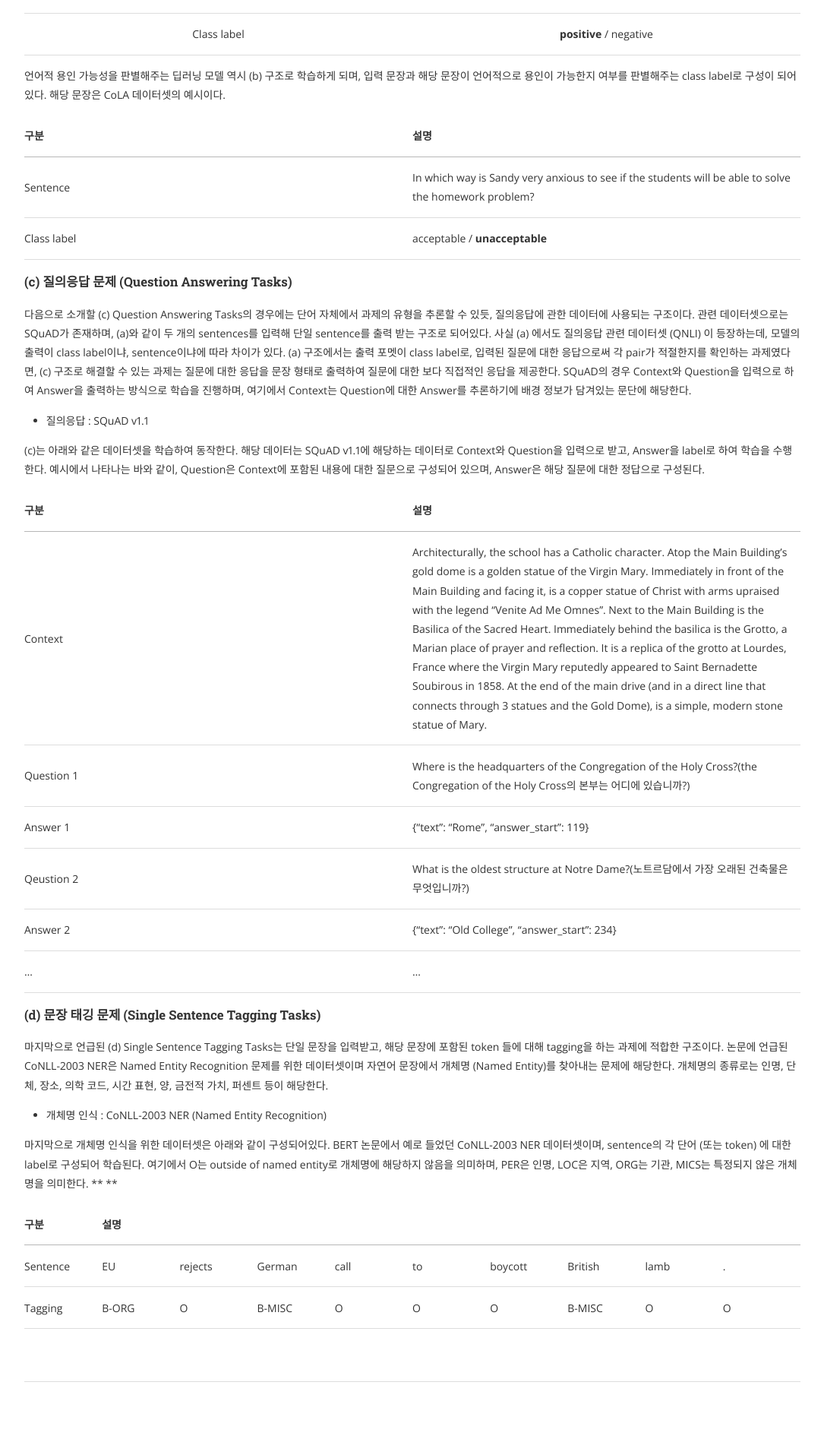
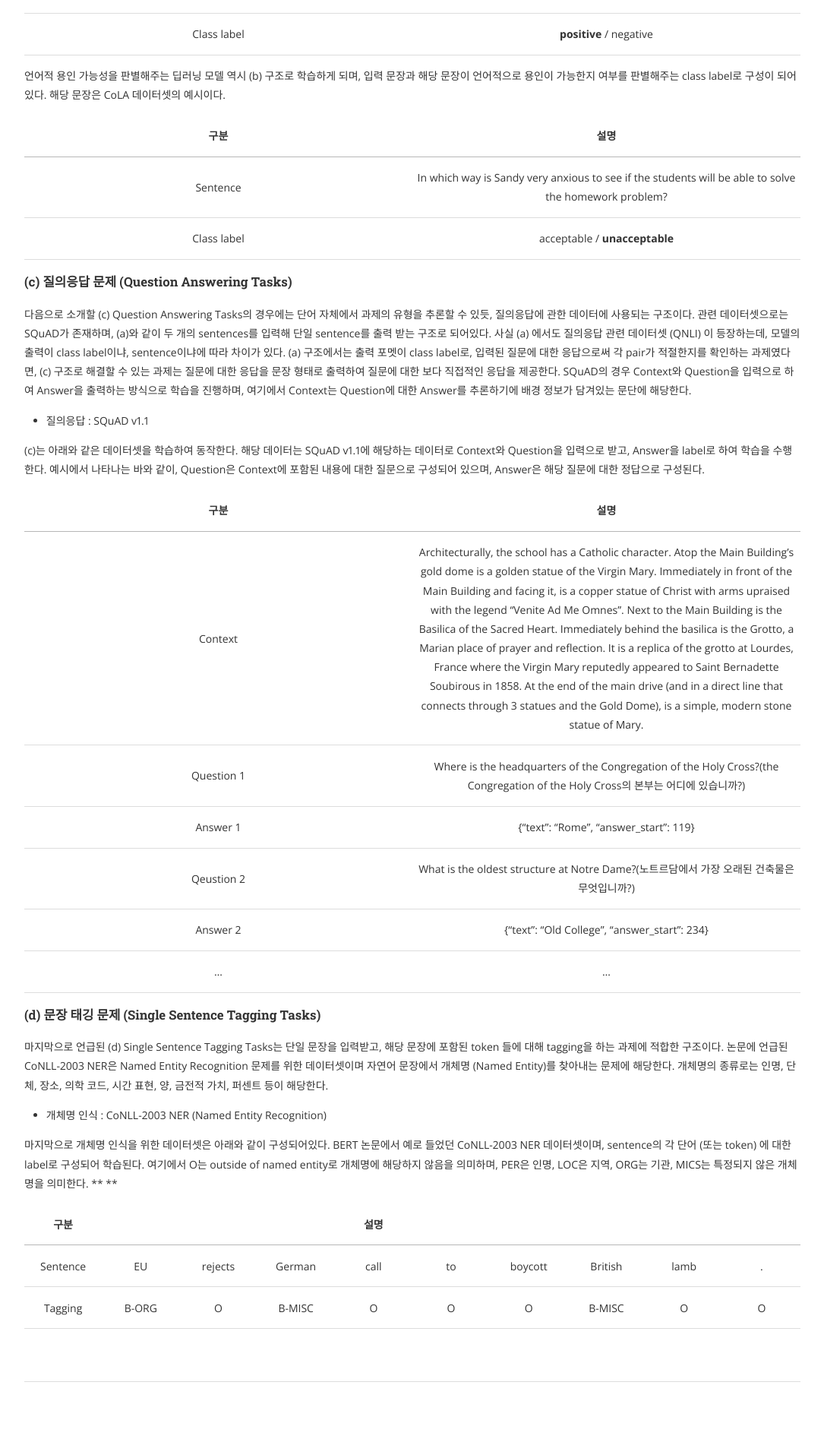
Before and after one commit to kurossncsoft/kurossncsoft.github.io, a Jekyll site: the page built from _posts/2021-09-13-NLP-and-HR-analytics.markdown, in a window 1280 px wide. Shown: the part 3033-4927 px from the top of the page at 76% size, without its empty margins (97-1182 px from the left). Built offline with Jekyll 4.4.1, drawn with Linux system fonts in a browser that asks for light colours; nearby versions of some CDN libraries; comment, search, counter and statistics services are not loaded.

Commit message:
Update 2021-09-13-NLP-and-HR-analytics.markdown

```diff
--- a/_posts/2021-09-13-NLP-and-HR-analytics.markdown
+++ b/_posts/2021-09-13-NLP-and-HR-analytics.markdown
@@ -5,6 +5,7 @@ date: 2021-09-16 12:00:00
 categories: Work
 author : DANBI
 cover: "/assets/nlp_free_image.jpg"
+
 
 ---
 
@@ -103,10 +104,10 @@ cover: "/assets/nlp_free_image.jpg"
 
  언어적 용인 가능성을 판별해주는 딥러닝 모델 역시 (b) 구조로 학습하게 되며, 입력 문장과 해당 문장이 언어적으로 용인이 가능한지 여부를 판별해주는 class label로 구성이 되어있다. 해당 문장은 CoLA 데이터셋의 예시이다.
 
-| 구분        | 설명                                                         |
-| :---------- | :----------------------------------------------------------- |
-| Sentence    | In which way is Sandy very anxious to see if the students will be able to solve the homework problem? |
-| Class label | acceptable / **unacceptable**                                |
+|    구분     |                             설명                             |
+| :---------: | :----------------------------------------------------------: |
+|  Sentence   | In which way is Sandy very anxious to see if the students will be able to solve the homework problem? |
+| Class label |                acceptable / **unacceptable**                 |
 
 
 
@@ -120,14 +121,14 @@ cover: "/assets/nlp_free_image.jpg"
 
  (c)는 아래와 같은 데이터셋을 학습하여 동작한다. 해당 데이터는 SQuAD v1.1에 해당하는 데이터로 Context와 Question을 입력으로 받고, Answer을 label로 하여 학습을 수행한다. 예시에서 나타나는 바와 같이, Question은 Context에 포함된 내용에 대한 질문으로 구성되어 있으며, Answer은 해당 질문에 대한 정답으로 구성된다.
 
-| 구분       | 설명                                                         |
-| :--------- | :----------------------------------------------------------- |
-| Context    | Architecturally, the school has a Catholic character. Atop the Main Building's gold dome is a golden statue of the Virgin Mary. Immediately in front of the Main Building and facing it, is a copper statue of Christ with arms upraised with the legend "Venite Ad Me Omnes". Next to the Main Building is the Basilica of the Sacred Heart. Immediately behind the basilica is the Grotto, a Marian place of prayer and reflection. It is a replica of the grotto at Lourdes, France where the Virgin Mary reputedly appeared to Saint Bernadette Soubirous in 1858. At the end of the main drive (and in a direct line that connects through 3 statues and the Gold Dome), is a simple, modern stone statue of Mary. |
+|    구분    |                             설명                             |
+| :--------: | :----------------------------------------------------------: |
+|  Context   | Architecturally, the school has a Catholic character. Atop the Main Building's gold dome is a golden statue of the Virgin Mary. Immediately in front of the Main Building and facing it, is a copper statue of Christ with arms upraised with the legend "Venite Ad Me Omnes". Next to the Main Building is the Basilica of the Sacred Heart. Immediately behind the basilica is the Grotto, a Marian place of prayer and reflection. It is a replica of the grotto at Lourdes, France where the Virgin Mary reputedly appeared to Saint Bernadette Soubirous in 1858. At the end of the main drive (and in a direct line that connects through 3 statues and the Gold Dome), is a simple, modern stone statue of Mary. |
 | Question 1 | Where is the headquarters of the Congregation of the Holy Cross?(the Congregation of the Holy Cross의 본부는 어디에 있습니까?) |
-| Answer 1   | {"text": "Rome", "answer_start": 119}                        |
+|  Answer 1  |            {"text": "Rome", "answer_start": 119}             |
 | Qeustion 2 | What is the oldest structure at Notre Dame?(노트르담에서 가장 오래된 건축물은 무엇입니까?) |
-| Answer 2   | {"text": "Old College", "answer_start": 234}                 |
-| ...        | ...                                                          |
+|  Answer 2  |         {"text": "Old College", "answer_start": 234}         |
+|    ...     |                             ...                              |
 
 
 
@@ -142,10 +143,10 @@ cover: "/assets/nlp_free_image.jpg"
  마지막으로 개체명 인식을 위한 데이터셋은 아래와 같이 구성되어있다. BERT 논문에서 예로 들었던 CoNLL-2003 NER 데이터셋이며, sentence의 각 단어 (또는 token) 에 대한 label로 구성되어 학습된다. 여기에서 O는 outside of named entity로 개체명에 해당하지 않음을 의미하며, PER은 인명, LOC은 지역, ORG는 기관, MICS는 특정되지 않은 개체명을 의미한다. **
 **
 
-| 구분     | 설명  |         |        |      |      |         |         |      |      |
-| :------- | :---- | ------- | ------ | ---- | ---- | ------- | ------- | ---- | ---- |
-| Sentence | EU    | rejects | German | call | to   | boycott | British | lamb | .    |
-| Tagging  | B-ORG | O       | B-MISC | O    | O    | O       | B-MISC  | O    | O    |
+|   구분   |       |         |        | 설명 |      |         |         |      |      |
+| :------: | :---: | :-----: | :----: | :--: | :--: | :-----: | :-----: | :--: | :--: |
+| Sentence |  EU   | rejects | German | call |  to  | boycott | British | lamb |  .   |
+| Tagging  | B-ORG |    O    | B-MISC |  O   |  O   |    O    | B-MISC  |  O   |  O   |
 
 
 
@@ -224,22 +225,26 @@ cover: "/assets/nlp_free_image.jpg"
 
  우리가 활용한 감정분석 모델은 각 문장의 긍부정 여부를 [0, 1] 범주의 값으로 나타내는데 1에 가까울 수록 긍정, 0에 가까울 수록 부정을 의미한다. 우리는 긍부정 여부에 대한 임계값을 설정하여 긍부정 확률이 0.15 이하인 문장을 부정으로, 0.85 이상인 문장을 긍정으로 취급하였으며, 0.15~0.85에 해당하는 문장은 중도로 구분하였다. 이렇게 기준을 설정하고 등급에 따라 긍정 코멘트와 부정 코멘트 수치를 비교했을 때, 가장 역량 및 성과가 높은 1등급은 부정 코멘트의 수 대비 긍정 코멘트의 수가 약 46배 정도 많게 타나났다. 또한 해당 결과를 통해 평가자가 각 평가 등급의 차이를 얼마나 명확하게 인지하고 있는지를 수치로 확인해볼 수 있었다. 본 결과에서는 1등급과 2등급의 긍부정 비율 차이는 크지 않은 반면 2에서 3으로 내려가는 구간에서 해당 수치가 급격히 감소하였다. 각 등급의 차이는 동일하게 한 단계이나, 평가자는 체감상 1~2 등급의 차이를 2~3 등급의 그것과 다르게 생각한다고 추정된다. 본 주제와는 조금 다른 맥락이나, 해당 차이를 다른 방면에서 봤을 때도 마찬가지였다. 코멘트에 등장한 3-gram 명사 기준의 빈출 단어 유사도를 확인해 본 결과 역시 1~2등급 사이 유사도 보다 2~3등급 사이 단어 유사도가 더 낮게 나타났다. 이러한 결과는 향후 평가 등급 조정이나 등급별 보상 체계 등을 개선할 때 참고할 수 있다.
 
-| :----------------------------: | :--------------: |
-|           평가 등급            | (긍정/부정) 비율 |
-|               1                |      46.32       |
-|               2                |      34.73       |
-|               3                |      17.25       |
-|               4                |       1.28       |
-|               5                |       0.31       |
+| 평가 등급 | (긍정/부정) 비율 |
+| :-------: | :--------------: |
+|     1     |      46.32       |
+|     2     |      34.73       |
+|     3     |      17.25       |
+|     4     |       1.28       |
+|     5     |       0.31       |
+
+
 
  더 나아가 자연어 처리 기술을 이용하면 평가 코멘트를 요약하는데 활용할 수 있다. 상기 분석에서 익명화를 수행할 때, 우리는 3종류의 태그를 활용하였는데 이는 각각 EMP, CAPA, SKIL이다. 여기에서 EMP는 익명화를 수행할 때 필요한 태그이고, 다른 두 태그는 역량 또는 기술에 해당하는 태그이다. 역량 및 기술 태그를 활용하면 해당 문장이 어떤 역량 및 기술에 대한 코멘트인지를 확인할 수 있으며, 이를 활용하면 각 사원들의 장점과 역량들을 아래와 같이 정보화 할 수 있다.
 
+|                             원문                             | 직원 ID | 역량 or 스킬 |   주요 키워드    | 긍부정 |
 | :----------------------------------------------------------: | :-----: | :----------: | :--------------: | :----: |
-|                             원문                             | 직원 ID | 역량 or 스킬 |   주요 키워드    | 긍부정 |
 | **직원1님(EMP)**은 **개발업무(SKIL)**에 있어 우수한 역량을 바탕으로 솔선수범 하는 모습을 보여주셨습니다. |  직원1  |   개발업무   | 우수한, 솔선수범 |  긍정  |
 | **직원2님(EMP)**은 원활한 **인간관계(CAPA)**를 바탕으로 동료들을 잘 다독여 주셨고, 그 결과 기한에 맞춰 작업을 완료할 수 있었습니다. |  직원2  |   인간관계   |      원활한      |  긍정  |
 | **직원3님(EMP)**은 새로운 **디자인을 고안하는 작업(SKIL)**에 있어 매우 창의적이고 독창적인 결과물을 만들어내십니다. |  직원3  | 디자인 고안  |  창의적, 도창적  |  긍정  |
 | (윗문장에 이어) 하지만 **보고서 작성(SKIL)**등의 업무에 있어서는 꼼꼼함이 필요합니다. |  직원3  | 보고서 작성  |      꼼꼼함      |  부정  |
+
+
 
 
 
```
